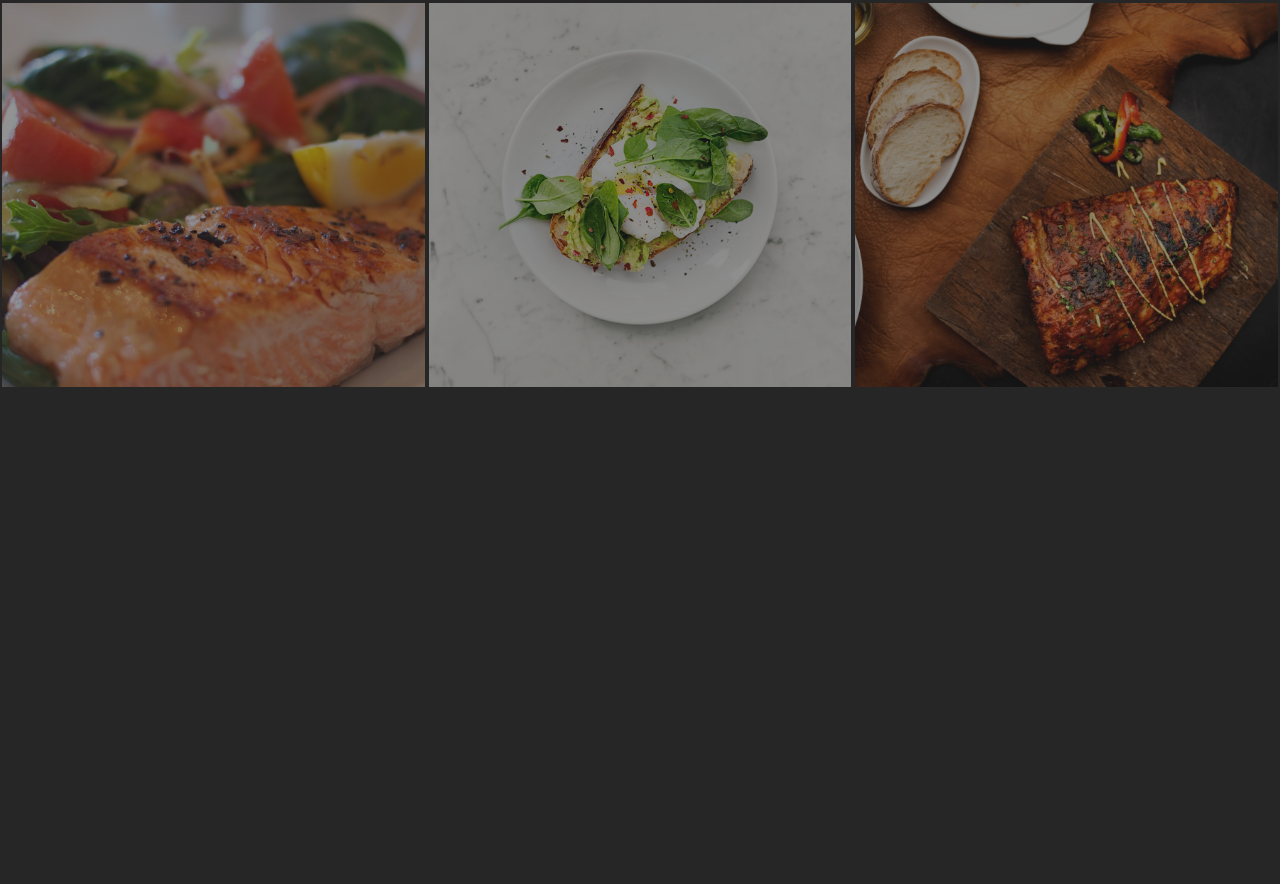
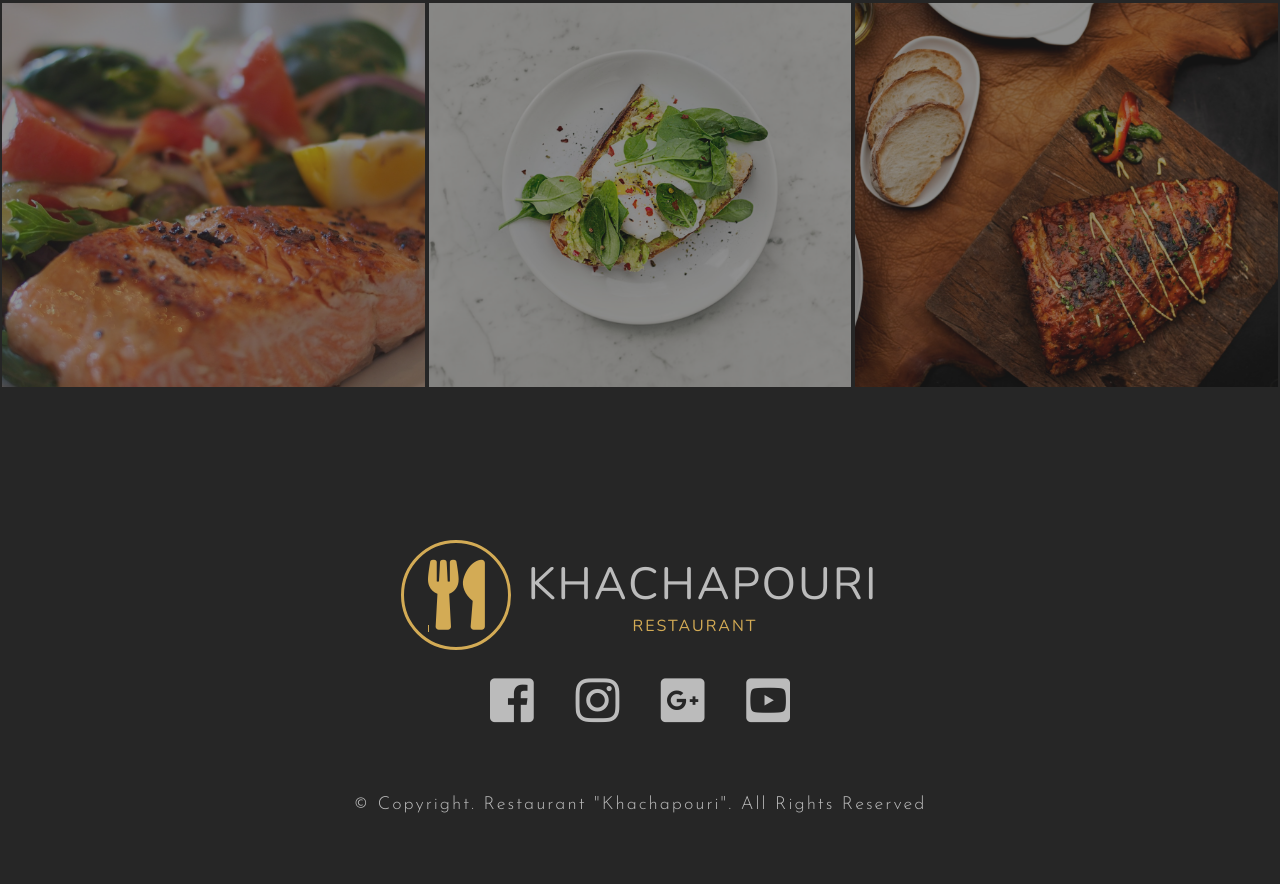
Before and after one commit to Yassineab27/restaurant-khachapouri, a website: page index.html in a window 1280 px wide. Shown: the part 2038-2922 px from the top of the page. Before the commit the page ends 2508 px from the top, so only its background shows below. Drawn offline with nearby package versions, Linux system fonts and the light colour scheme.

Commit message:
adding footer

```diff
--- a/index.html
+++ b/index.html
@@ -108,5 +108,39 @@
             </div>
         </div>
     </section>
+
+    <!-- FOOTER -->
+    <section class="footer">
+        <div class="footer-header">
+            <a href="#" class="logo">
+                <i class="fas fa-utensils"></i>
+            </a>
+            <div>
+                <h1 class="main-name">Khachapouri</h1>
+                <p class="sub-name">Restaurant</p>
+            </div>
+        </div>
+        <div class="footer-social">
+            <ul class="social">
+                <li class="social-item">
+                    <a href="#" class="social-link"><i class="fab fa-facebook-square"></i></a>
+                </li>
+                <li class="social-item">
+                    <a href="#" class="social-link"><i class="fab fa-instagram"></i></a>
+                </li>
+                <li class="social-item">
+                    <a href="#" class="social-link"><i class="fab fa-google-plus-square"></i></a>
+                </li>
+                <li class="social-item">
+                    <a href="#" class="social-link"><i class="fab fa-youtube-square"></i></a>
+                </li>
+            </ul>
+        </div>
+        <div class="footer-copyrights">
+            <p class="footer-copyrights-parag">
+                &copy; Copyright. Restaurant "Khachapouri". All Rights Reserved
+            </p>
+        </div>
+    </section>
 </body>
 </html>
--- a/scss/_components.scss
+++ b/scss/_components.scss
@@ -1,3 +1,28 @@
+.logo {
+    font-size: 70px;
+    color: $color-primary;
+    width: 110px;
+    height: 110px;
+    border: 3px solid $color-primary;
+    border-radius: 50%;
+    @include flexLayout
+}
+
+.main-name {
+    font-family: $font-nunito;
+    font-size: 45px;
+    margin-left: 1rem;
+    color: $color-secondary;
+    @include textStyles;
+}
+
+.sub-name {
+    color: $color-primary;
+    text-align: center;
+    @include textStyles;
+    font-family: $font-nunito;
+}
+
 .main-heading {
     font-family: $font-dancingScript;
     font-size: 100px;
--- a/scss/_layout.scss
+++ b/scss/_layout.scss
@@ -16,39 +16,12 @@ body {
     .brand {
         @include centering(15%);
         @include flexLayout;
-
-        .logo {
-            font-size: 70px;
-            color: $color-primary;
-            width: 110px;
-            height: 110px;
-            border: 3px solid $color-primary;
-            border-radius: 50%;
-            @include flexLayout
-        }
-
-        .main-name {
-            font-family: $font-nunito;
-            font-size: 45px;
-            margin-left: 1rem;
-            color: $color-secondary;
-            @include textStyles;
-        }
-
-        .sub-name {
-            color: $color-primary;
-            text-align: center;
-            @include textStyles;
-            font-family: $font-nunito;
-        }
     }
 
     &-banner {
         @include centering(50%);
         text-align: center;
         color: #fff;
-
-
     }
 }
 
@@ -113,3 +86,44 @@ body {
         flex-wrap: wrap;
     }
 }
+
+.footer {
+    padding: 70px 0;
+    @include flexLayout;
+    flex-direction: column;
+
+    &-header {
+        display: flex;
+        align-items: center;
+        margin-bottom: 7px;
+    }
+
+    .social {
+       display: flex;
+       width: 300px;
+       justify-content: space-between;
+       margin-top: 1rem;;
+
+       &-item {
+           list-style: none;
+       }
+
+       &-link {
+           text-decoration: none;
+           font-size: 50px;
+           color: $color-secondary;
+
+           &:hover {
+               color: $color-primary;
+           }
+       }
+    }
+
+    &-copyrights {
+        font-family: $font-josefinSans;
+        font-size: 18px;
+        color: $color-secondary;
+        @include textStyles(capitalize);
+        margin-top: 4rem;
+    }
+}
```
Also changed, not shown: css/main.css.
